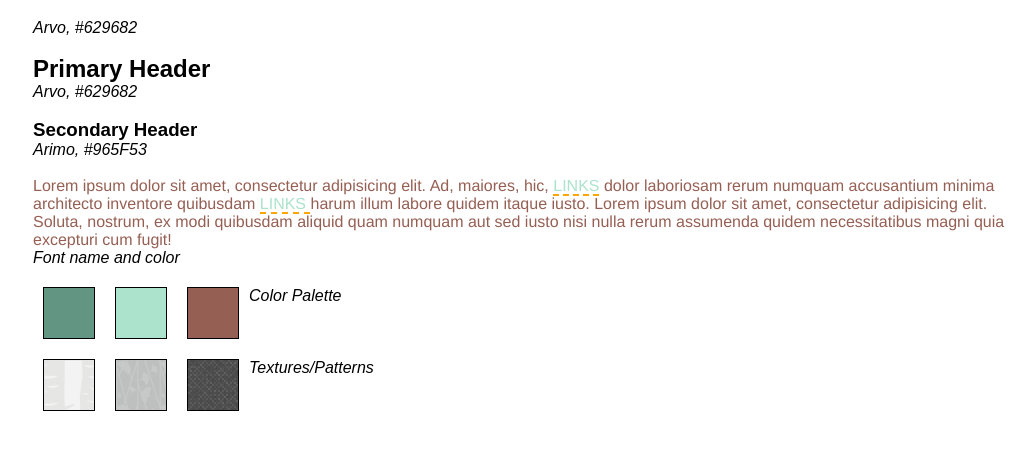
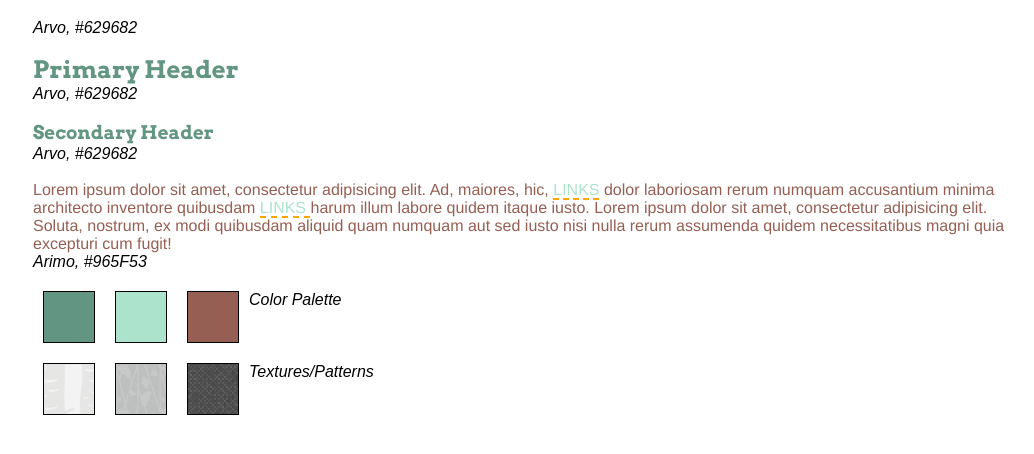
Before and after one commit to bmcallister214/p3-style-tile, a plain HTML site: page index.html in a window 1280 px wide. Shown: the part 288-742 px from the top of the page, without its empty margins (107-1141 px from the left). Drawn offline with nearby package versions, Linux system fonts and the light colour scheme.

Commit message:
Version 5

```diff
--- a/css/styles.css
+++ b/css/styles.css
@@ -8,6 +8,11 @@ h1 {
 p {
 	font-family: 'Arimo', sans-serif;
 	color: #965F53;
+}
+
+h2, h3 {
+	font-family: 'Arvo', serif;
+	color: #629682;
 }
 
 /*Baseline Links*/
--- a/index.html
+++ b/index.html
@@ -33,12 +33,12 @@
 			<br><br>
 
 			<h3>Secondary Header</h3>
-			<em>Arimo, #965F53</em>
+			<em>Arvo, #629682</em>
 
 			<br><br>
 
 			<p>Lorem ipsum dolor sit amet, consectetur adipisicing elit. Ad, maiores, hic, <a href="">Links</a> dolor laboriosam rerum numquam accusantium minima architecto inventore quibusdam <a href="">Links </a> harum illum labore quidem itaque iusto. Lorem ipsum dolor sit amet, consectetur adipisicing elit. Soluta, nostrum, ex modi quibusdam aliquid quam numquam aut sed iusto nisi nulla rerum assumenda quidem necessitatibus magni quia excepturi cum fugit!</p>
-			<em>Font name and color</em>
+			<em>Arimo, #965F53</em>
 
 		</section>
 
```
